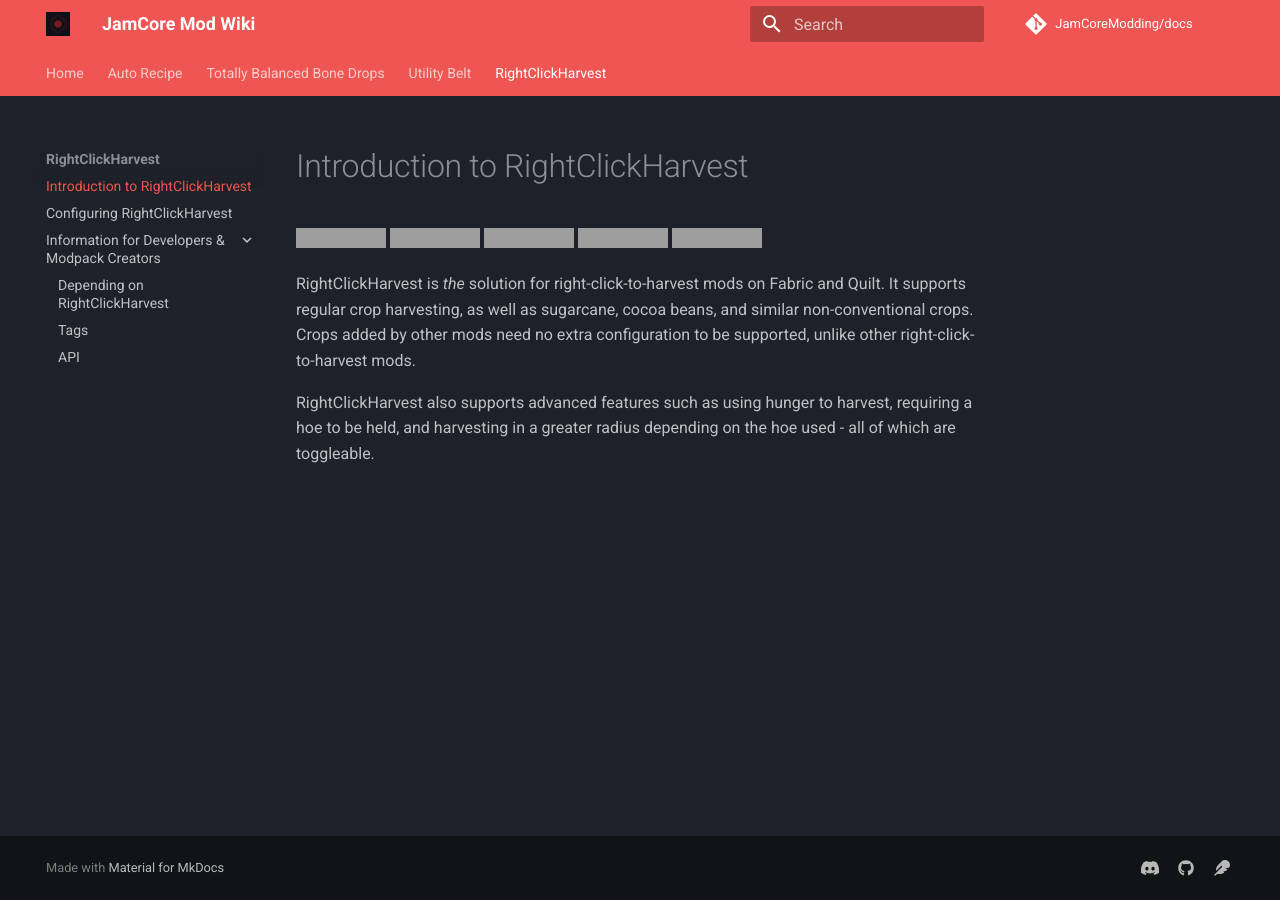
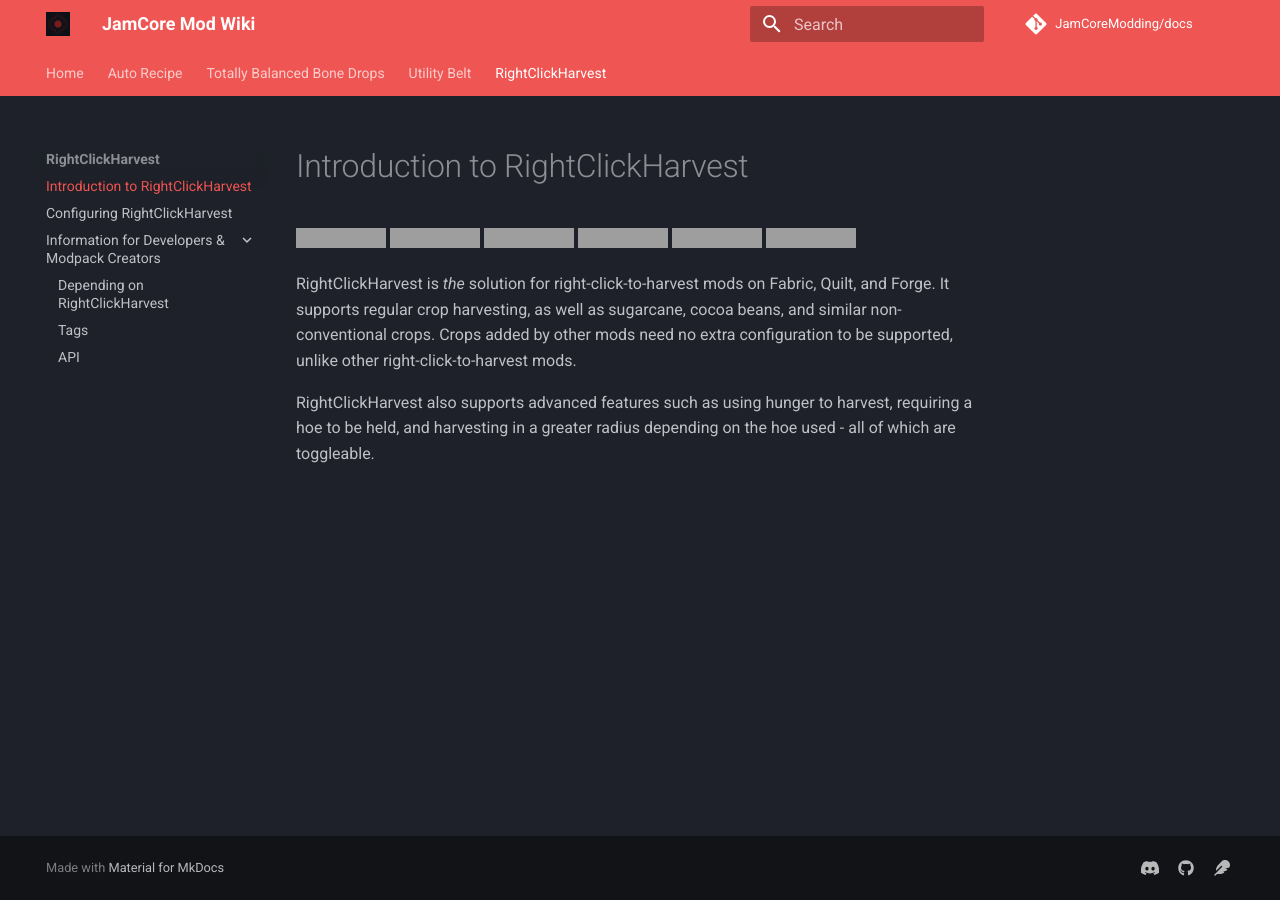
Before and after one commit to JamCoreModding/docs, an MkDocs documentation site: the page built from docs/right-click-harvest/about.md, in a window 1280 px wide. Built offline with MkDocs 1.6.1 and Material for MkDocs 9.7.7, drawn with Linux system fonts in a browser that asks for light colours; comment, search, counter and statistics services are not loaded; grey boxes are pictures that could not be loaded.

Commit message:
feat: being rch

```diff
--- a/docs/right-click-harvest/about.md
+++ b/docs/right-click-harvest/about.md
@@ -1,11 +1,11 @@
 ![Supported on Quilt](https://cdn.jsdelivr.net/npm/@intergrav/devins-badges@2/assets/cozy/supported/quilt_vector.svg)
 ![Supported on Fabric](https://cdn.jsdelivr.net/npm/@intergrav/devins-badges@2/assets/cozy/supported/fabric_vector.svg)
+![Supported on Forge](https://cdn.jsdelivr.net/npm/@intergrav/devins-badges@2/assets/cozy/supported/forge_vector.svg)
 [![Available on Modrinth](https://cdn.jsdelivr.net/npm/@intergrav/devins-badges@2/assets/cozy/available/modrinth_vector.svg)](https://modrinth.com/mod/right-click-harvest)
 [![Available on CurseForge](https://cdn.jsdelivr.net/npm/@intergrav/devins-badges@2/assets/cozy/available/curseforge_vector.svg)](https://www.curseforge.com/minecraft/mc-mods/rightclickharvest)
 [![Available on GitHub](https://cdn.jsdelivr.net/npm/@intergrav/devins-badges@2/assets/cozy/available/github_vector.svg)](https://github.com/JamCoreModding/rightclickharvest)
 
-RightClickHarvest is _the_ solution for right-click-to-harvest mods on Fabric
-and Quilt. It supports regular crop harvesting, as well as sugarcane, cocoa
+RightClickHarvest is _the_ solution for right-click-to-harvest mods on Fabric, Quilt, and Forge. It supports regular crop harvesting, as well as sugarcane, cocoa
 beans, and similar non-conventional crops. Crops added by other mods need no
 extra configuration to be supported, unlike other right-click-to-harvest mods.
 
```
